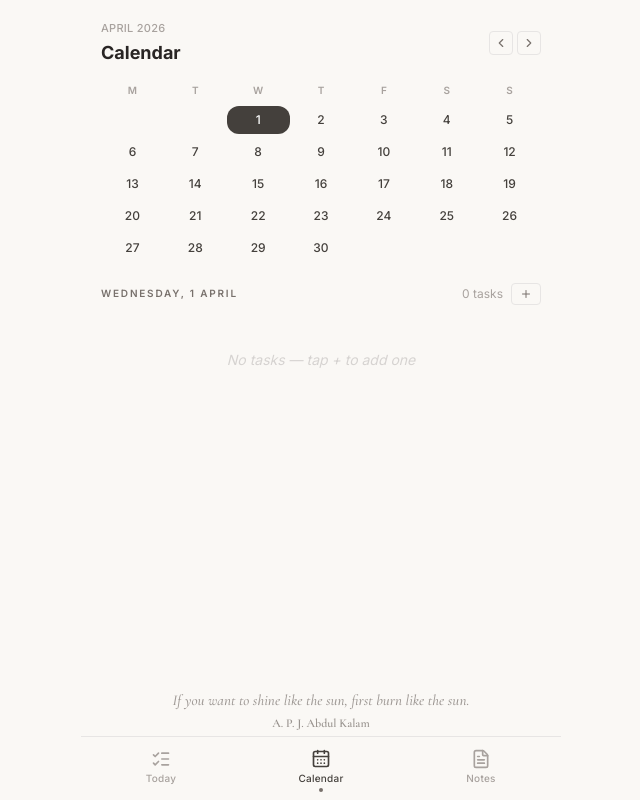
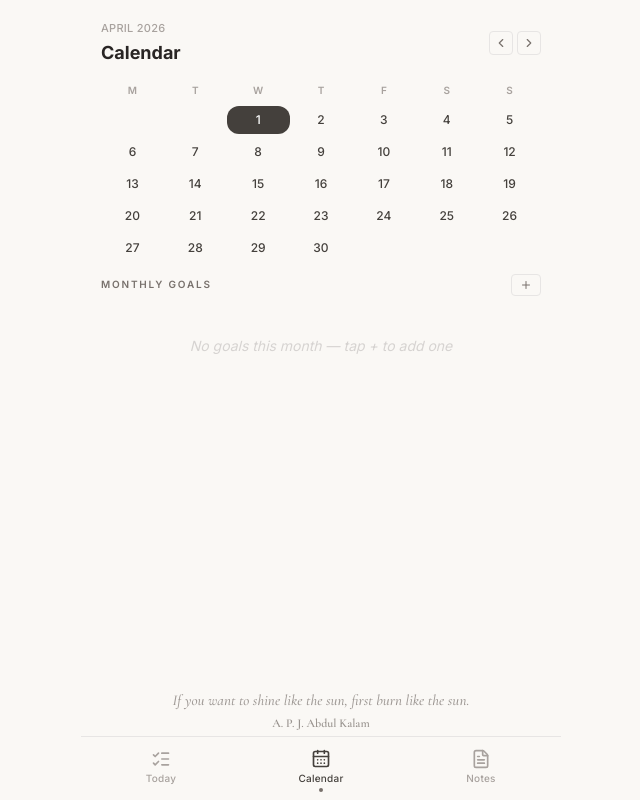
Before and after one commit to TobiOparinde/Taskly---Daily-Journal-Planner, a React (Vite) app: page / in a window 1280 px wide. Both pictures are taken after a click on the button "Calendar". Shown: the whole page, without its empty margins (319-959 px from the left). Built offline with nearby package versions, Linux system fonts and the light colour scheme.

Commit message:
Redesign Calendar as monthly goals + add directional page slide transitions

```diff
--- a/src/App.tsx
+++ b/src/App.tsx
@@ -7,10 +7,41 @@ import { TodayPage } from './TodayPage';
 import { CalendarPage } from './CalendarPage';
 import { NotesPage } from './NotesPage';
 
+const pageIndex: Record<Page, number> = { today: 0, calendar: 1, notes: 2 };
+
 export default function App() {
   const [page, setPage] = useState<Page>('today');
+  const [phase, setPhase] = useState<'idle' | 'exit' | 'enter'>('idle');
+  const [direction, setDirection] = useState<'left' | 'right'>('left');
+  const [displayPage, setDisplayPage] = useState<Page>('today');
   const { tasks, addTask, updateTask, deleteTask, toggleTask } = useTasks();
   const { getNoteForDate, saveNote } = useNotes();
+
+  const handlePageChange = (next: Page) => {
+    if (next === page || phase !== 'idle') return;
+    const dir = pageIndex[next] > pageIndex[page] ? 'left' : 'right';
+    setDirection(dir);
+    setPhase('exit');
+    setTimeout(() => {
+      setDisplayPage(next);
+      setPage(next);
+      setPhase('enter');
+      setTimeout(() => setPhase('idle'), 20);
+    }, 180);
+  };
+
+  // Exit: slide out in the direction of travel
+  // Enter: start offset on the incoming side, then animate to center
+  const slideClass =
+    phase === 'exit'
+      ? direction === 'left'
+        ? '-translate-x-[30%] opacity-0'
+        : 'translate-x-[30%] opacity-0'
+      : phase === 'enter'
+        ? direction === 'left'
+          ? 'translate-x-[30%] opacity-0 !duration-0'
+          : '-translate-x-[30%] opacity-0 !duration-0'
+        : 'translate-x-0 opacity-100';
 
   return (
     <div
@@ -18,7 +49,8 @@ export default function App() {
       style={{ height: '100dvh', maxWidth: '480px', margin: '0 auto' }}
     >
       <div className="flex-1 overflow-hidden min-h-0">
-        {page === 'today' && (
+        <div className={`h-full transition-all duration-200 ease-out ${slideClass}`}>
+          {displayPage === 'today' && (
             <TodayPage
               tasks={tasks}
               onAdd={addTask}
@@ -27,7 +59,7 @@ export default function App() {
               onToggle={toggleTask}
             />
           )}
-        {page === 'calendar' && (
+          {displayPage === 'calendar' && (
             <CalendarPage
               tasks={tasks}
               onAdd={addTask}
@@ -36,11 +68,12 @@ export default function App() {
               onToggle={toggleTask}
             />
           )}
-        {page === 'notes' && (
+          {displayPage === 'notes' && (
             <NotesPage getNoteForDate={getNoteForDate} saveNote={saveNote} />
           )}
         </div>
-      <BottomNav current={page} onChange={setPage} />
+      </div>
+      <BottomNav current={page} onChange={handlePageChange} />
     </div>
   );
 }
--- a/src/CalendarPage.tsx
+++ b/src/CalendarPage.tsx
@@ -1,12 +1,11 @@
-import { useState, useCallback } from 'react';
+import { useState, useCallback, useMemo } from 'react';
 import type { FC } from 'react';
 import type { Task } from './types';
-import { RankColumn } from './RankColumn';
 import { TaskModal } from './TaskModal';
 import { QuoteFooter } from './QuoteFooter';
 import { CalendarGrid } from './CalendarGrid';
-import { Plus } from 'lucide-react';
-import { toDateStr } from './dateUtils';
+import { Plus, Check } from 'lucide-react';
+import { toDateStr, getMonthDays } from './dateUtils';
 import { format } from 'date-fns';
 
 interface Props {
@@ -17,27 +16,56 @@ interface Props {
   onToggle: (id: string) => void;
 }
 
-export const CalendarPage: FC<Props> = ({ tasks, onAdd, onUpdate, onDelete, onToggle }) => {
+export const CalendarPage: FC<Props> = ({ tasks, onAdd, onUpdate, onToggle }) => {
   const [selected, setSelected] = useState<Date>(new Date());
   const [modalOpen, setModalOpen] = useState(false);
   const [editTask, setEditTask] = useState<Task | null>(null);
 
-  const selStr = toDateStr(selected);
-  const selTasks = tasks.filter(t => t.date === selStr);
+  const year = selected.getFullYear();
+  const month = selected.getMonth();
+
+  const monthTasks = useMemo(() => {
+    const days = getMonthDays(year, month);
+    const monthStrs = days.map(d => toDateStr(d));
+    return tasks
+      .filter(t => monthStrs.includes(t.date))
+      .sort((a, b) => {
+        if (a.date !== b.date) return a.date.localeCompare(b.date);
+        if (a.completed !== b.completed) return a.completed ? 1 : -1;
+        return 0;
+      });
+  }, [tasks, year, month]);
+
+  const done = monthTasks.filter(t => t.completed).length;
+  const total = monthTasks.length;
 
   const hasDot = useCallback((d: Date) => tasks.some(t => t.date === toDateStr(d)), [tasks]);
+
+  // Group tasks by date
+  const grouped = useMemo(() => {
+    const map = new Map<string, Task[]>();
+    monthTasks.forEach(t => {
+      const list = map.get(t.date) || [];
+      list.push(t);
+      map.set(t.date, list);
+    });
+    return Array.from(map.entries());
+  }, [monthTasks]);
 
   return (
     <div className="flex flex-col h-full overflow-hidden">
       <CalendarGrid title="Calendar" selected={selected} onSelect={setSelected} hasDot={hasDot} />
 
-      <div className="h-4 flex-shrink-0" />
+      <div className="h-3 flex-shrink-0" />
 
       <div className="flex-1 flex flex-col px-5 pb-2 min-h-0">
-        <div className="flex items-center justify-between mb-2 flex-shrink-0 h-8">
-          <p className="text-[10px] font-semibold uppercase tracking-[0.18em] text-stone-500">{format(selected, 'EEEE, d MMMM')}</p>
-          <div className="flex items-center gap-2">
-            <span className="text-xs text-stone-400">{selTasks.length} tasks</span>
+        <div className="flex items-center justify-between mb-2 flex-shrink-0">
+          <div>
+            <p className="text-[10px] font-semibold uppercase tracking-[0.18em] text-stone-500">Monthly Goals</p>
+            {total > 0 && (
+              <p className="text-[10px] text-stone-400 mt-0.5">{done}/{total} completed</p>
+            )}
+          </div>
           <button
             onClick={() => { setEditTask(null); setModalOpen(true); }}
             className="inline-flex items-center gap-1 px-2 py-1 rounded border border-stone-200 text-stone-500 hover:bg-stone-50 transition-colors"
@@ -46,16 +74,39 @@ export const CalendarPage: FC<Props> = ({ tasks, onAdd, onUpdate, onDelete, onTo
             <Plus size={12} />
           </button>
         </div>
+
+        {total === 0
+          ? <p className="text-sm text-stone-300 italic text-center py-8">No goals this month — tap + to add one</p>
+          : (
+            <div className="flex-1 overflow-y-auto hide-scrollbar space-y-3">
+              {grouped.map(([dateStr, dateTasks]) => (
+                <div key={dateStr}>
+                  <p className="text-[10px] font-medium text-stone-400 uppercase tracking-wider mb-1">
+                    {format(new Date(dateStr + 'T00:00:00'), 'EEE d')}
+                  </p>
+                  <div className="space-y-0.5">
+                    {dateTasks.map(task => (
+                      <div
+                        key={task.id}
+                        className="flex items-center gap-2.5 py-1.5 group cursor-pointer"
+                        onClick={() => onToggle(task.id)}
+                      >
+                        <span className={`flex-shrink-0 w-4 h-4 rounded-full border flex items-center justify-center transition-all duration-300 ${
+                          task.completed
+                            ? 'bg-stone-600 border-stone-600'
+                            : 'border-stone-300 bg-transparent'
+                        }`}>
+                          {task.completed && <Check size={10} className="text-white" strokeWidth={3} />}
+                        </span>
+                        <span className={`text-sm transition-colors duration-300 ${
+                          task.completed ? 'text-stone-400 line-through' : 'text-stone-700'
+                        }`}>
+                          {task.title}
+                        </span>
                       </div>
-        {selTasks.length === 0
-          ? <p className="text-sm text-stone-300 italic text-center py-8">No tasks — tap + to add one</p>
-          : (
-            <div className="flex gap-3 pb-3 overflow-x-auto scrollbar-hide">
-              {(['A', 'B', 'C'] as const).map(cat => (
-                <RankColumn key={cat} category={cat}
-                  tasks={selTasks.filter(t => t.rank?.[0] === cat)}
-                  onToggle={onToggle} onDelete={onDelete}
-                  onEdit={t => { setEditTask(t); setModalOpen(true); }} />
+                    ))}
+                  </div>
+                </div>
               ))}
             </div>
           )}
@@ -64,7 +115,7 @@ export const CalendarPage: FC<Props> = ({ tasks, onAdd, onUpdate, onDelete, onTo
       <QuoteFooter />
 
       {modalOpen && (
-        <TaskModal task={editTask} defaultDate={selStr}
+        <TaskModal task={editTask} defaultDate={toDateStr(selected)}
           onSave={onAdd} onUpdate={onUpdate}
           onClose={() => { setModalOpen(false); setEditTask(null); }} />
       )}
```
Lines whose indentation alone changed are shown as unchanged.
